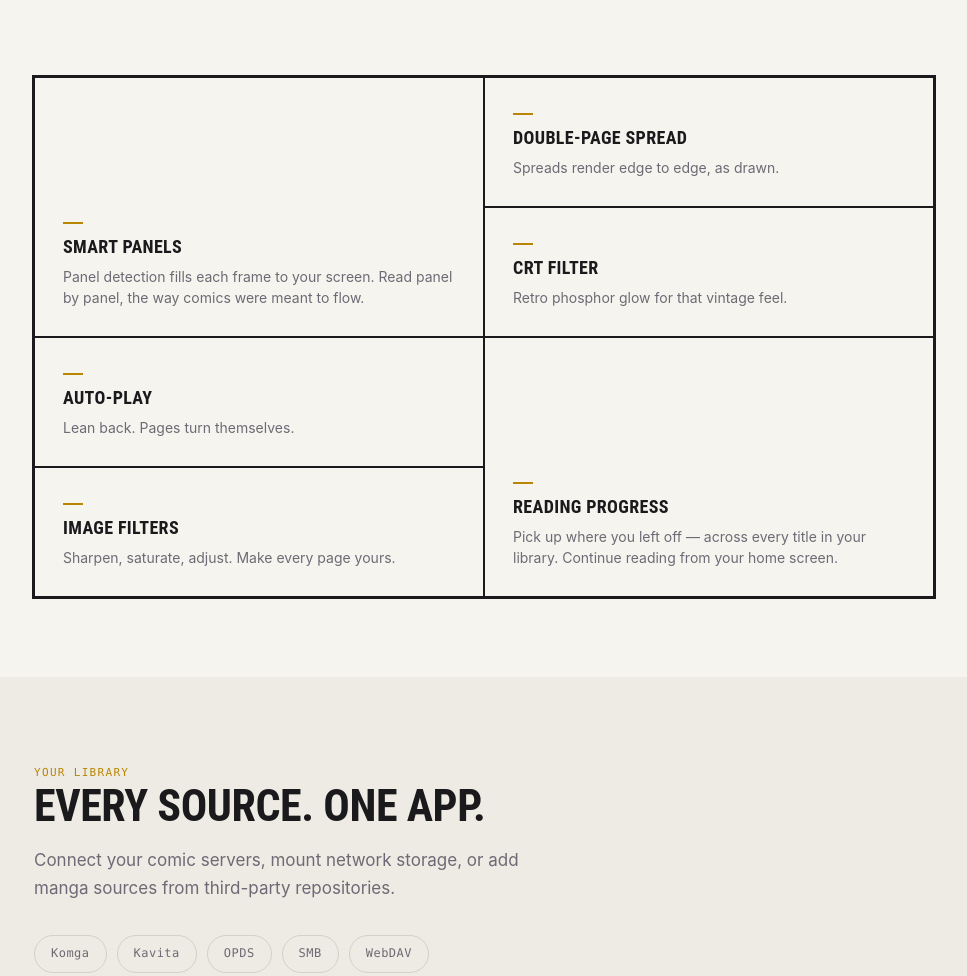
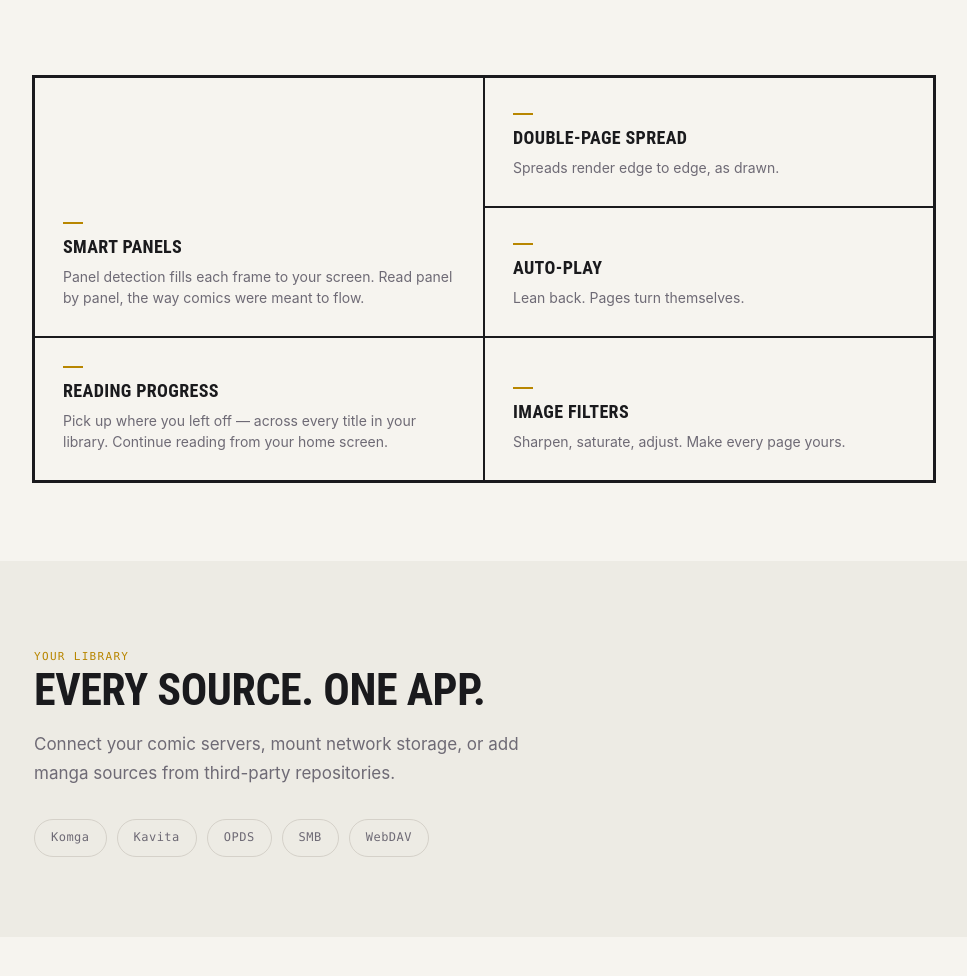
Before and after one commit to charles8260/comicflow-support, a plain HTML site: page index.html in a window 1280 px wide. Shown: the part 1262-2238 px from the top of the page, without its empty margins (156-1123 px from the left). Drawn offline with Linux system fonts and the light colour scheme.

Commit message:
docs: remove CRT filter references (feature removed)
Co-Authored-By: Claude Opus 4.6 <noreply@anthropic.com>

```diff
--- a/index.html
+++ b/index.html
@@ -65,15 +65,14 @@ h2{font-family:var(--fd);font-weight:700;font-size:clamp(1.75rem,4.5vw,2.75rem);
 .lead{margin-top:1rem;font-size:1.0625rem;color:var(--text-dim);max-width:520px;line-height:1.7}
 
 .panels-wrap{padding:0 1.5rem 5rem}
-.panels{max-width:900px;margin:0 auto;display:grid;grid-template-columns:1fr 1fr;grid-template-rows:repeat(4,minmax(130px,auto));outline:2.5px solid var(--stroke)}
+.panels{max-width:900px;margin:0 auto;display:grid;grid-template-columns:1fr 1fr;grid-template-rows:repeat(3,minmax(130px,auto));outline:2.5px solid var(--stroke)}
 .panel{padding:1.75rem;border:1.25px solid var(--stroke);display:flex;flex-direction:column;justify-content:flex-end;gap:.5rem;position:relative;transition:background .2s,box-shadow .25s}
 .panel:hover{background:var(--accent-dim);box-shadow:0 4px 28px rgba(0,0,0,.25);z-index:1}
 .panel:nth-child(1){grid-column:1;grid-row:1/3}
 .panel:nth-child(2){grid-column:2;grid-row:1}
 .panel:nth-child(3){grid-column:2;grid-row:2}
 .panel:nth-child(4){grid-column:1;grid-row:3}
-.panel:nth-child(5){grid-column:2;grid-row:3/5}
-.panel:nth-child(6){grid-column:1;grid-row:4}
+.panel:nth-child(5){grid-column:2;grid-row:3}
 .panel-bar{width:20px;height:2.5px;background:var(--accent);margin-bottom:.25rem}
 .panel h3{font-family:var(--fd);font-weight:700;font-size:1.125rem;text-transform:uppercase;letter-spacing:.02em;line-height:1.2}
 .panel p{font-size:.875rem;color:var(--text-dim);line-height:1.5}
@@ -154,11 +153,6 @@ h2{font-family:var(--fd);font-weight:700;font-size:clamp(1.75rem,4.5vw,2.75rem);
     </div>
     <div class="panel">
       <div class="panel-bar"></div>
-      <h3>CRT Filter</h3>
-      <p>Retro phosphor glow for that vintage feel.</p>
-    </div>
-    <div class="panel">
-      <div class="panel-bar"></div>
       <h3>Auto-Play</h3>
       <p>Lean back. Pages turn themselves.</p>
     </div>
```
Also changed, not shown: support.html (+1 -1 lines).
